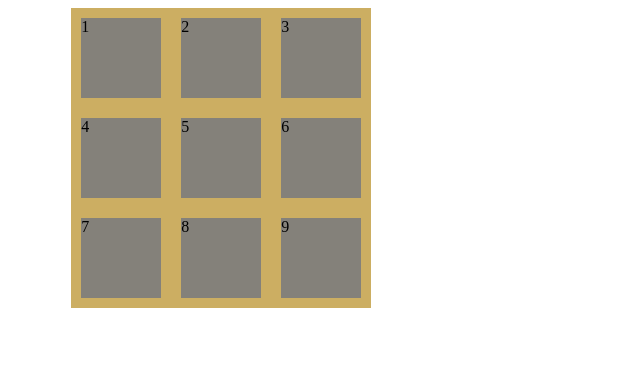
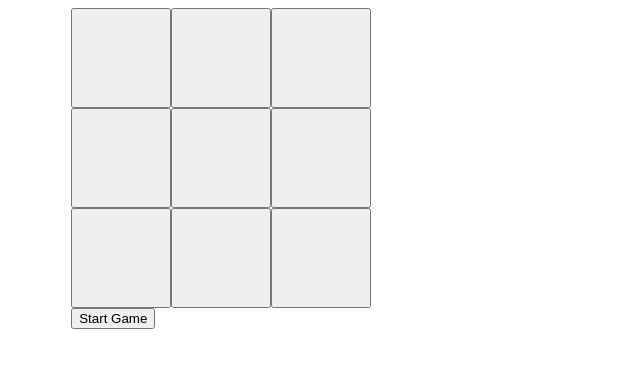
Before and after one commit to GhassanALNomani/Tic-Tac-Toe-Game, a plain HTML site: page game.html in a window 1280 px wide. Shown: the whole page, without its empty margins (0-640 px from the left). Drawn offline with nearby package versions, Linux system fonts and the light colour scheme.

Commit message:
edit main.js add function call move and add switchTurn function to switch between x and o

```diff
--- a/game.html
+++ b/game.html
@@ -8,17 +8,24 @@
     </head>
     <body>
         <div id="container">
+            <div class="boardInst">
+
+            </div>
             <div class="container-game">
-                <div id="buttClick">1</div>
-                <div id="buttClick">2</div>
-                <div id="buttClick">3</div>
-                <div id="buttClick">4</div>
-                <div id="buttClick">5</div>
-                <div id="buttClick">6</div>
-                <div id="buttClick">7</div>
-                <div id="buttClick">8</div>
-                <div id="buttClick">9</div>
+                <!-- First row -->
+                <button id="spot" onclick="move(this)"></button>
+                <button id="spot" onclick="move(this)"></button>
+                <button id="spot" onclick="move(this)"></button>
+                <!-- Second row-->
+                <button id="spot" onclick="move(this)"></button>
+                <button id="spot" onclick="move(this)"></button>
+                <button id="spot" onclick="move(this)"></button>
+                <!-- Third row-->
+                <button id="spot" onclick="move(this)"></button><!-- 'this' refers to the object it belongs to-->
+                <button id="spot" onclick="move(this)"></button>
+                <button id="spot" onclick="move(this)"></button>
             </div>
+            <button id="butStart">Start Game</button>
         </div>
 
         <!-- Start Script -->
--- a/js/main.js
+++ b/js/main.js
@@ -1,4 +1,31 @@
 // Function navigate to another page
-$('#butStart').on('click', () =>{
+$('#butGame').on('click', () =>{
     location.href = "game.html"
 })
+
+
+// Start function  Start Game
+
+var turn = "X";
+
+$('#butStart').on('click', ()=>{
+    setMessage(turn + " start game")
+})
+
+function setMessage(msg){
+    $('.boardInst').text(msg);
+}
+
+// Start move
+function move(spot){
+    spot.innerText = turn;
+    switchTurn();
+}
+
+function switchTurn(){
+    if(turn == "X"){
+        turn = "O";
+    }else{
+        turn = "X";
+    }
+}
```
Also changed, not shown: index.html (+1 -1 lines).
